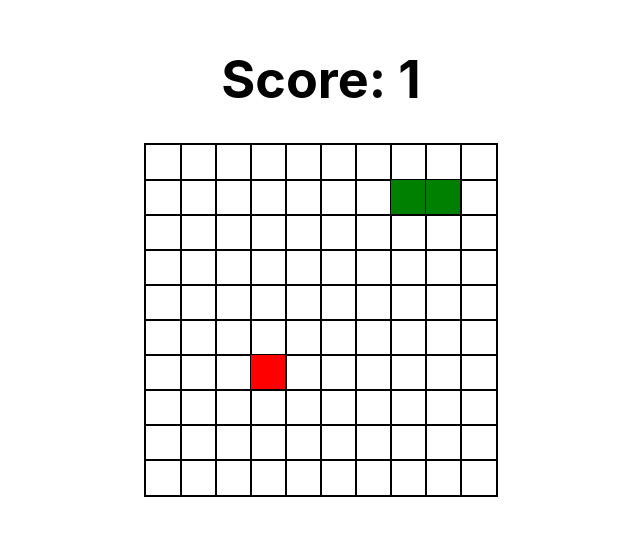
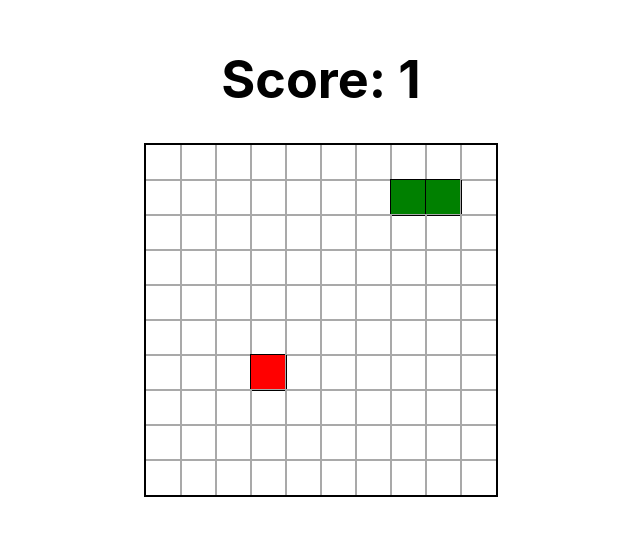
Before and after one commit to vitorrafael/Snake-Game, a React (Create React App) app: page / in a window 1280 px wide. Shown: the part 146-682 px from the top of the page, without its empty margins (319-959 px from the left). Built offline with nearby package versions, Linux system fonts and the light colour scheme.

Commit message:
Adjusts cells borders

```diff
--- a/src/components/board/Board.css
+++ b/src/components/board/Board.css
@@ -9,14 +9,16 @@
 .cell {
     width: 35px;
     height: 35px;
-    outline: 1px solid black;
+    outline: 1px solid #a9a9a9;
     display: inline-block;
 }
 
 .snake-cell {
     background-color: green;
+    outline: 1.5px solid black
 }
 
 .food-cell {
     background-color: red;
+    outline: 1.5px solid black;
 }
```
